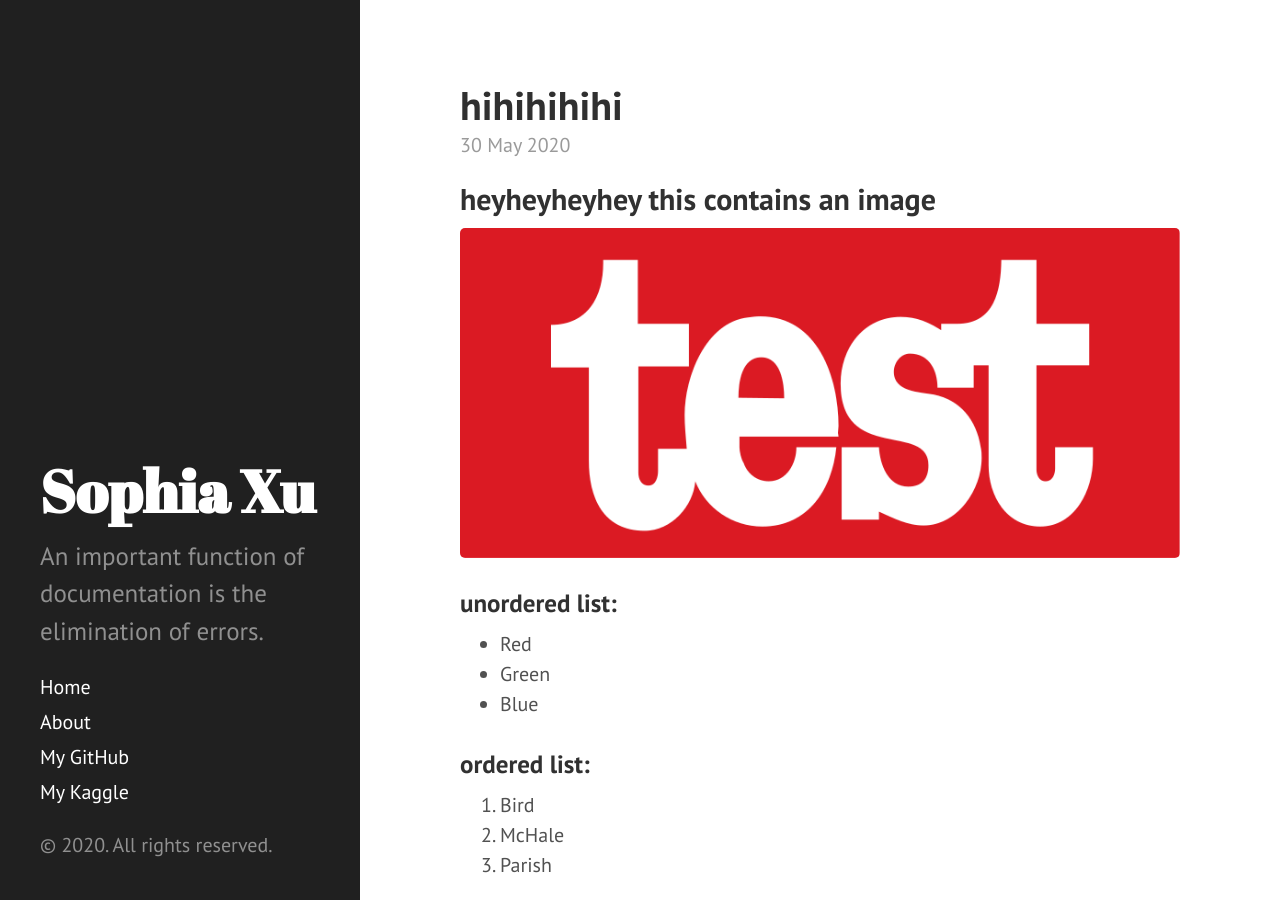
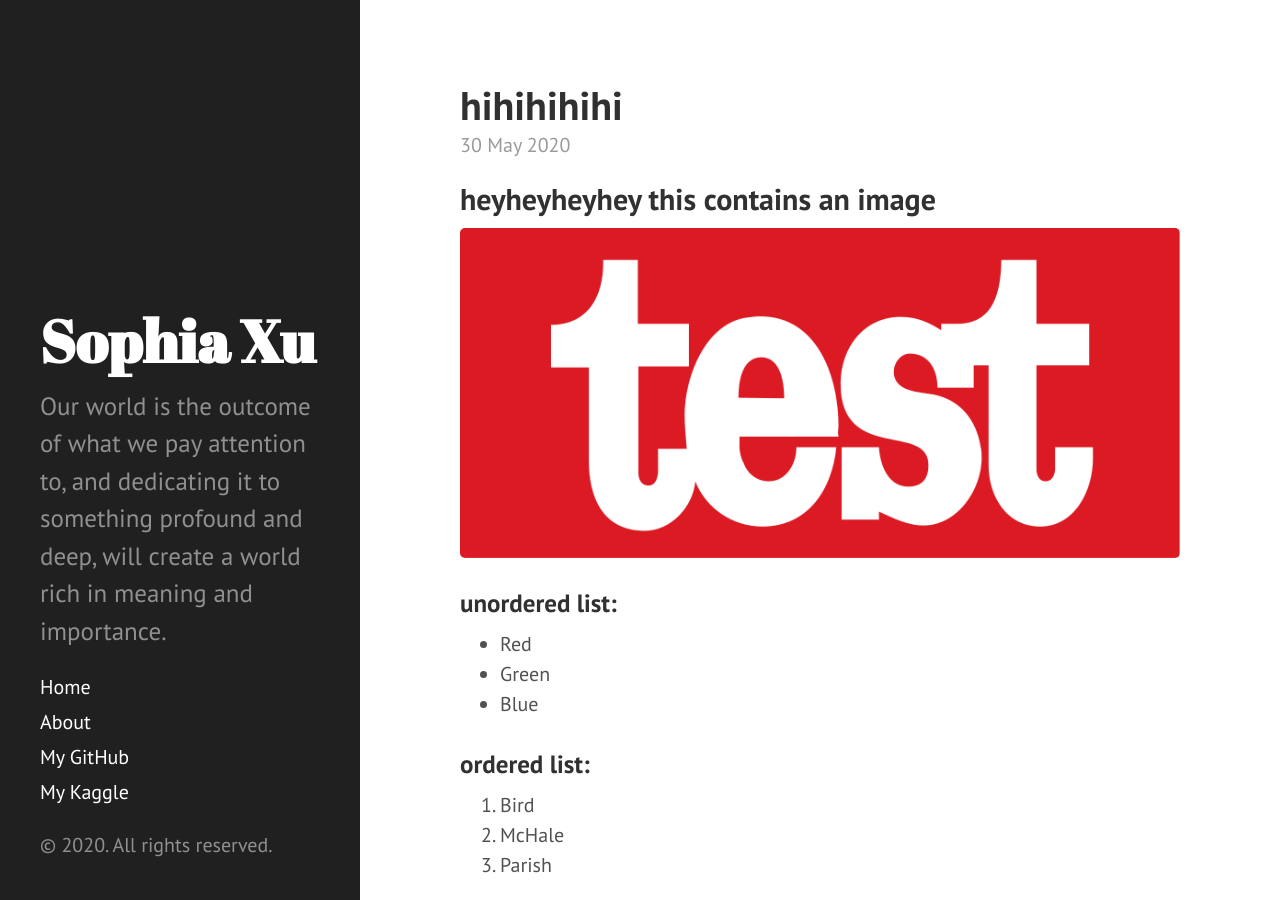
Before and after one commit to philosofia/philosofia.github.io, a Jekyll site: the page built from index.html, in a window 1280 px wide and 900 px high. Built offline with Jekyll 4.4.1, drawn with Linux system fonts in a browser that asks for light colours; the list of posts is cut into pages by our own code.

Commit message:
Update _config.yml

```diff
--- a/_config.yml
+++ b/_config.yml
@@ -3,7 +3,7 @@
 # Site settings
 title:            Sophia Xu
 tagline:          'A Wanderer'
-description:      'An important function of documentation is the elimination of errors.'
+description:      '  Our world is the outcome of what we pay attention to, and dedicating it to something profound and deep, will create a world rich in meaning and importance.'
 url:              https://philosofia.github.io/
 baseurl:          ''
 paginate:         5
```
